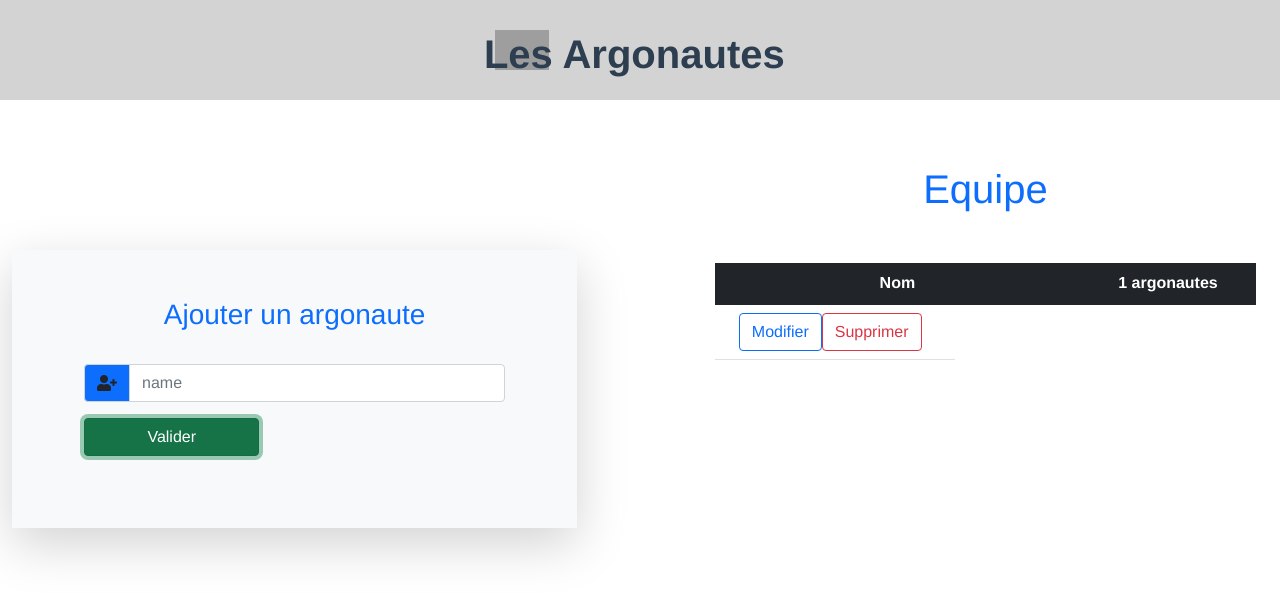
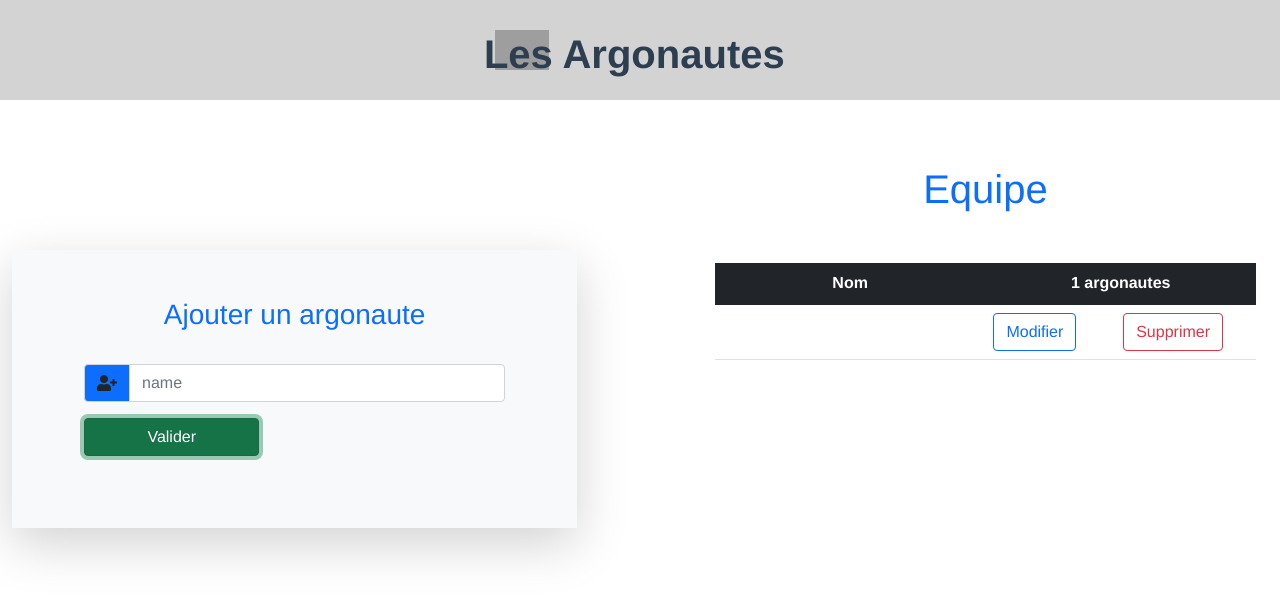
Before and after one commit to JeromeduCampdOrgas/argonautes, a Vue app: page / in a window 1280 px wide. Both pictures are taken after a click on the button "Valider". Shown: the top 598 px of the page. Built offline with nearby package versions, Linux system fonts and the light colour scheme; no server answers; grey boxes are pictures that could not be loaded.

Commit message:
mef table

```diff
--- a/src/components/argonaute.vue
+++ b/src/components/argonaute.vue
@@ -54,16 +54,14 @@
             </tr>
           </thead>
           <tbody>
-            <tr
-              v-for="argonaute in this.allArgonautes"
-              :key="argonaute.id"
-              class="d-flex flex-direction-row"
-            >
-              <td>
+            <tr v-for="argonaute in this.allArgonautes" :key="argonaute.id">
+              <td style="text-align: left">
                 {{ argonaute.name }}
               </td>
-              <span class="inactive"><input type="text" /></span>
-              <td>
+              <span class="inactive"
+                ><input type="text" v-model="this.nomToUpdate"
+              /></span>
+              <td class="actions">
                 <div class="active bouton">
                   <button
                     type="button"
@@ -89,13 +87,6 @@
                   >
                     Valider
                   </button>
-                  <button
-                    type="button"
-                    class="btn btn-outline-danger"
-                    @click="deleteArgonaute"
-                  >
-                    Annuler
-                  </button>
                 </div>
               </td>
             </tr>
@@ -103,7 +94,6 @@
         </table>
       </div>
     </div>
-    {{ this.argonautes }}
   </div>
 </template>
 
@@ -116,6 +106,7 @@ export default {
       argonautes: store.state.allArgonautes,
       allArgonautes: [],
       existe: false,
+      nomToUpdate: "",
     };
   },
   methods: {
@@ -154,11 +145,14 @@ export default {
       }
     },
     editArgonaute(e) {
-      console.log(e.target.parentNode.parentNode.childNodes[0]);
+      this.nomToUpdate =
+        e.target.parentNode.parentNode.parentNode.childNodes[0].innerHTML;
+
       let toUpdate = e.target.parentNode.parentNode.parentNode.childNodes[1];
       let buttonToHide = e.target.parentNode.parentNode.childNodes[0];
+
       let buttonToShow = e.target.parentNode.parentNode.childNodes[1];
-
+      console.log(buttonToShow);
       toUpdate.classList.remove("inactive");
       toUpdate.classList.add("active");
 
@@ -168,7 +162,36 @@ export default {
       buttonToShow.classList.remove("inactive");
       buttonToShow.classList.add("active");
     },
-    updateArgonaute(e) {},
+    updateArgonaute(e) {
+      let oldName =
+        e.target.parentNode.parentNode.parentNode.childNodes[0].innerHTML;
+      let buttonToHide = e.target.parentNode.parentNode.childNodes[0];
+      let buttonToShow = e.target.parentNode.parentNode.childNodes[1];
+      console.log(buttonToShow);
+      let toUpdate = e.target.parentNode.parentNode.parentNode.childNodes[1];
+      for (let i = 0; i < this.allArgonautes.length; i++) {
+        if (this.allArgonautes[i].name == oldName) {
+          let argonauteId = this.allArgonautes[i].id;
+          configAxios
+            .put(`argonaute/${argonauteId}`, {
+              name: this.nomToUpdate,
+            })
+            .then(() => {
+              configAxios.get(`argonautes`).then((response) => {
+                this.allArgonautes = response.data;
+                store.dispatch("getArgonautes", this.allArgonautes);
+                toUpdate.classList.remove("inactive");
+                toUpdate.classList.add("inactive");
+                buttonToHide.classList.remove("inactive");
+                buttonToHide.classList.add("active");
+
+                buttonToShow.classList.remove("active");
+                buttonToShow.classList.add("inactive");
+              });
+            });
+        }
+      }
+    },
   },
   beforeMount() {
     configAxios.get(`argonautes`).then((response) => {
@@ -199,4 +222,11 @@ export default {
 .bouton {
   margin-right: 25px;
 }
+td {
+  width: 50%;
+}
+.actions {
+  width: 50%;
+  margin-left: 100px;
+}
 </style>
```
